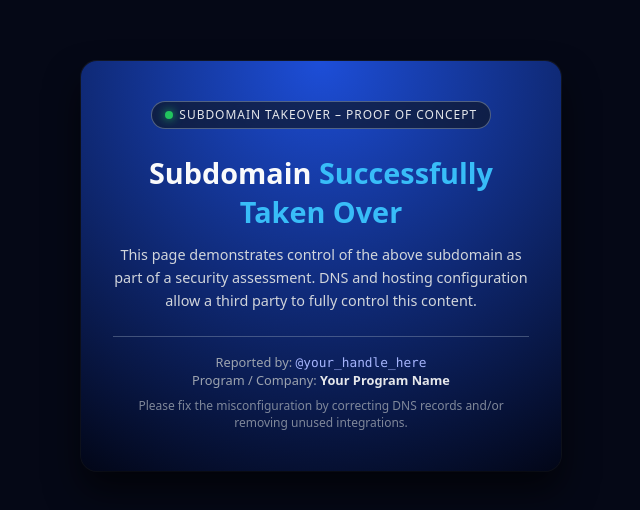
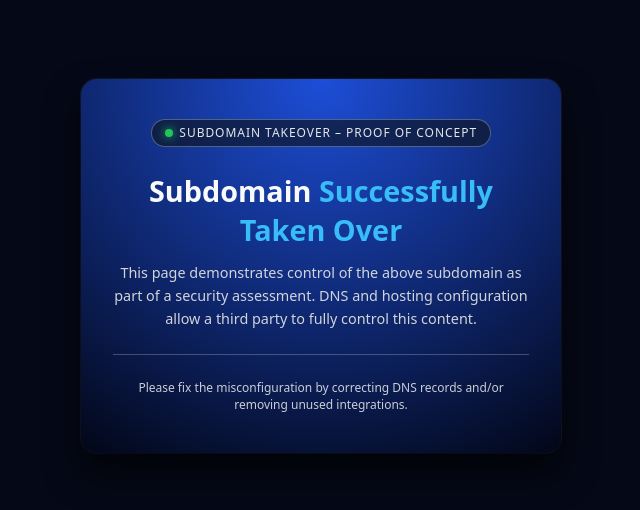
Before and after one commit to piyush295/gc-proto, a plain HTML site: page index.html in a window 1280 px wide. Shown: the part 134-644 px from the top of the page, without its empty margins (319-959 px from the left). Drawn offline with Linux system fonts and the light colour scheme.

Commit message:
Update index.html

```diff
--- a/index.html
+++ b/index.html
@@ -126,13 +126,7 @@
     </p>
 
     <div class="meta">
-      <div>
-        Reported by: <span class="handle">@your_handle_here</span>
-      </div>
-      <div>
-        Program / Company: <strong>Your Program Name</strong>
-      </div>
-      <div>
+
 
       </div>
       <div class="note">
```
